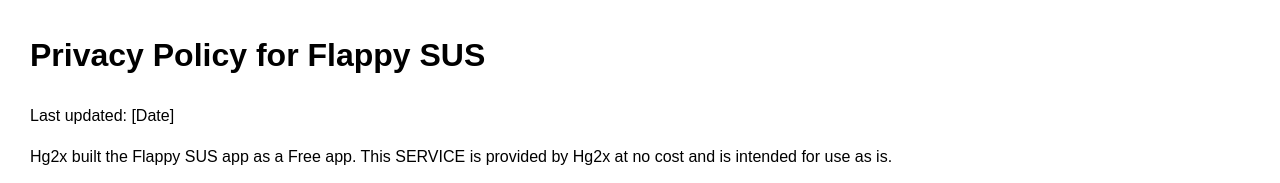
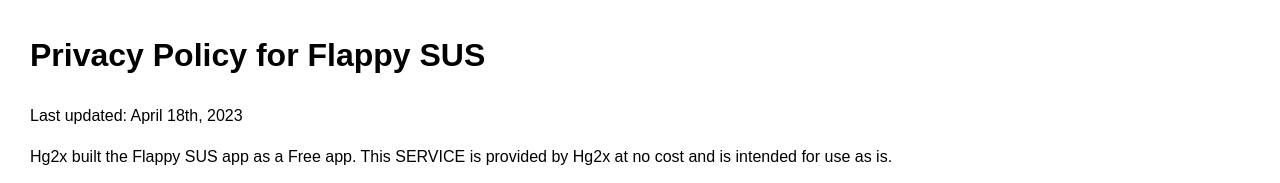
Before and after one commit to Hg2x/Hg2x.github.io, a plain HTML site: page index.html in a window 1280 px wide. Shown: the top 183 px of the page. Drawn offline with Linux system fonts and the light colour scheme.

Commit message:
Change last updated date

```diff
--- a/index.html
+++ b/index.html
@@ -14,7 +14,7 @@
 </head>
 <body>
     <h1>Privacy Policy for Flappy SUS</h1>
-    <p>Last updated: [Date]</p>
+    <p>Last updated: April 18th, 2023</p>
 
 <p>Hg2x built the Flappy SUS app as a Free app. This SERVICE is provided by Hg2x at no cost and is intended for use as is.</p>
 
```
